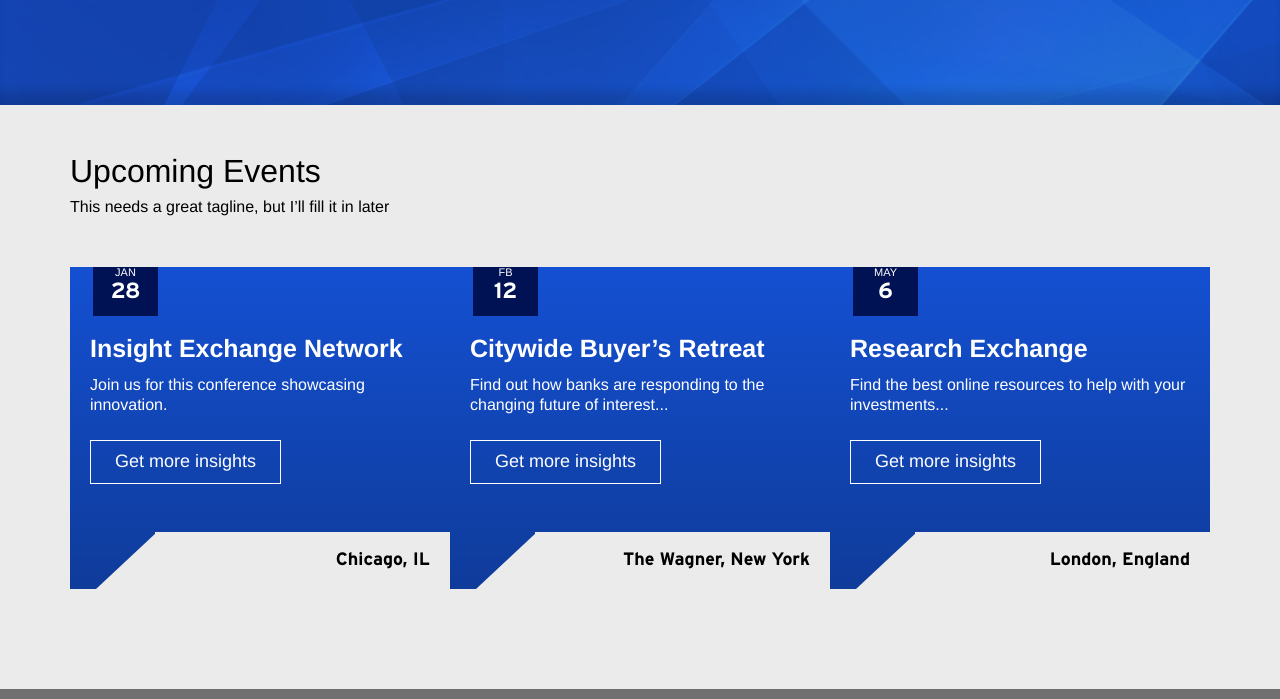
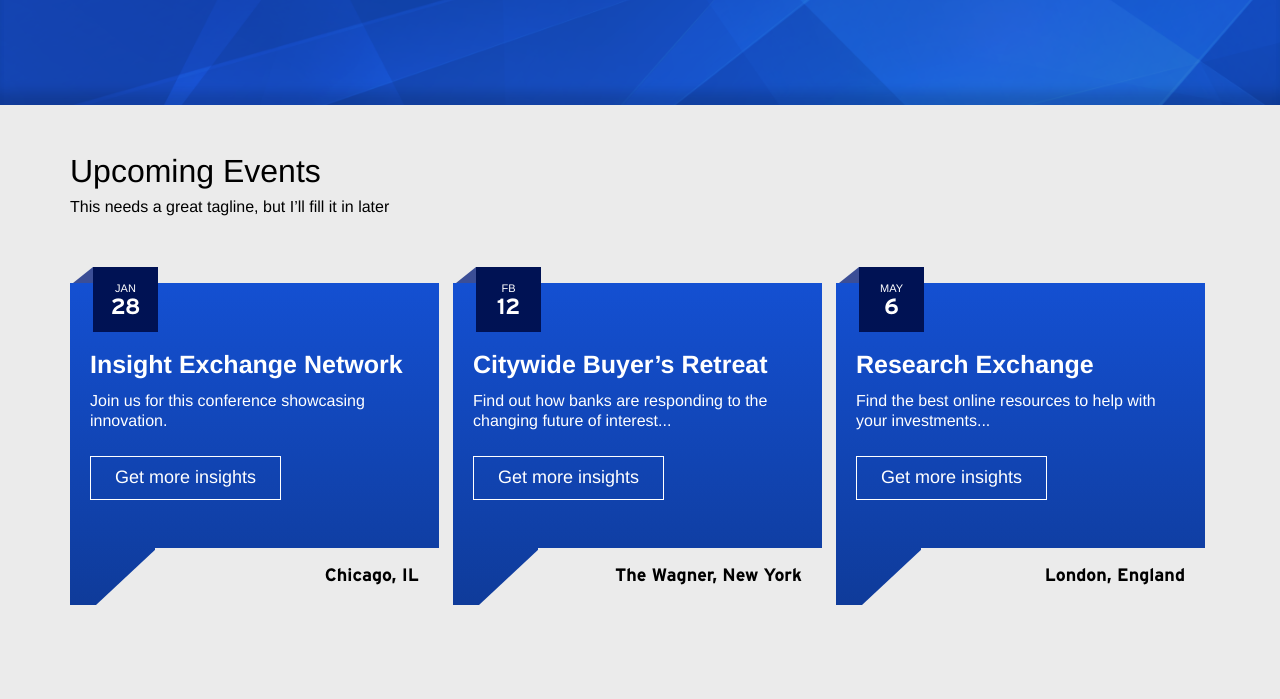
Before and after one commit to christianemmanuel/frontend-skills-test-static-page, a plain HTML site: page index.html in a window 1280 px wide. Shown: the part 1509-2208 px from the top of the page. Drawn offline with nearby package versions, Linux system fonts and the light colour scheme.

Commit message:
minor fixes css

```diff
--- a/_scss/parts/_global.scss
+++ b/_scss/parts/_global.scss
@@ -247,6 +247,7 @@ section {
   // -webkit-grid-gap: 15px;
   // -moz-grid-gap: 15px;
   // grid-gap: 15px;
+  margin-left: -7px;
   .events__card {
     background-color:  $dark-blue;
     padding: 0 20px 105px 20px;
@@ -320,6 +321,10 @@ section {
       }
     }
   }
+  .slick-slide {
+    padding: 7px;
+    padding-top: 16px;
+  }
 }
 
 .desktop__footer {
--- a/_scss/parts/_responsive.scss
+++ b/_scss/parts/_responsive.scss
@@ -189,6 +189,9 @@
         font-size: 22px;
       }
     }
+    .slick-slide {
+      padding: 0;
+    }
   }
   .commitment__wrapper {
     height: 340px;
@@ -197,7 +200,9 @@
     }
   }
   .events_cards {
+    margin-left: 0;
     .slick-slide {
+      padding: 0;
       padding-top: 16px;
     }
     .events__card {
--- a/assets/css/main.css
+++ b/assets/css/main.css
@@ -199,6 +199,8 @@ section {
 .events__heading {
   margin-bottom: 50px; }
 
+.events_cards {
+  margin-left: -7px; }
   .events_cards .events__card {
     background-color: #1450d2;
     padding: 0 20px 105px 20px;
@@ -265,6 +267,9 @@ section {
         display: block;
         width: 0;
         height: 0; }
+  .events_cards .slick-slide {
+    padding: 7px;
+    padding-top: 16px; }
 
 .desktop__footer {
   background-color: #707070;
@@ -549,13 +554,18 @@ section {
 
   .insights_cards .insights__card h4 {
     font-size: 22px; }
+  .insights_cards .slick-slide {
+    padding: 0; }
 
   .commitment__wrapper {
     height: 340px; }
     .commitment__wrapper .commitment__header {
       font-size: 26px; }
 
+  .events_cards {
+    margin-left: 0; }
     .events_cards .slick-slide {
+      padding: 0;
       padding-top: 16px; }
     .events_cards .events__card {
       background: #001a7a; }
```
Also changed, not shown: 1 other file. Lines whose indentation alone changed are shown as unchanged.
